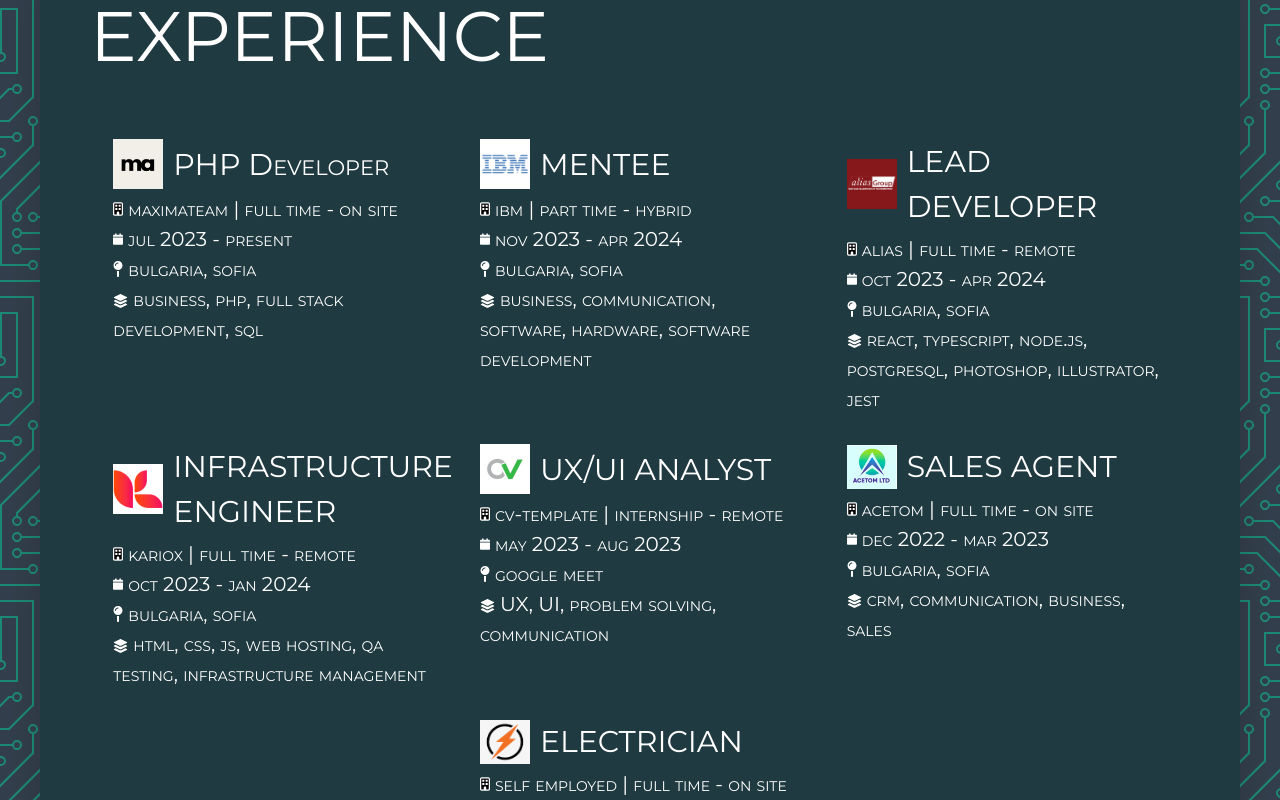
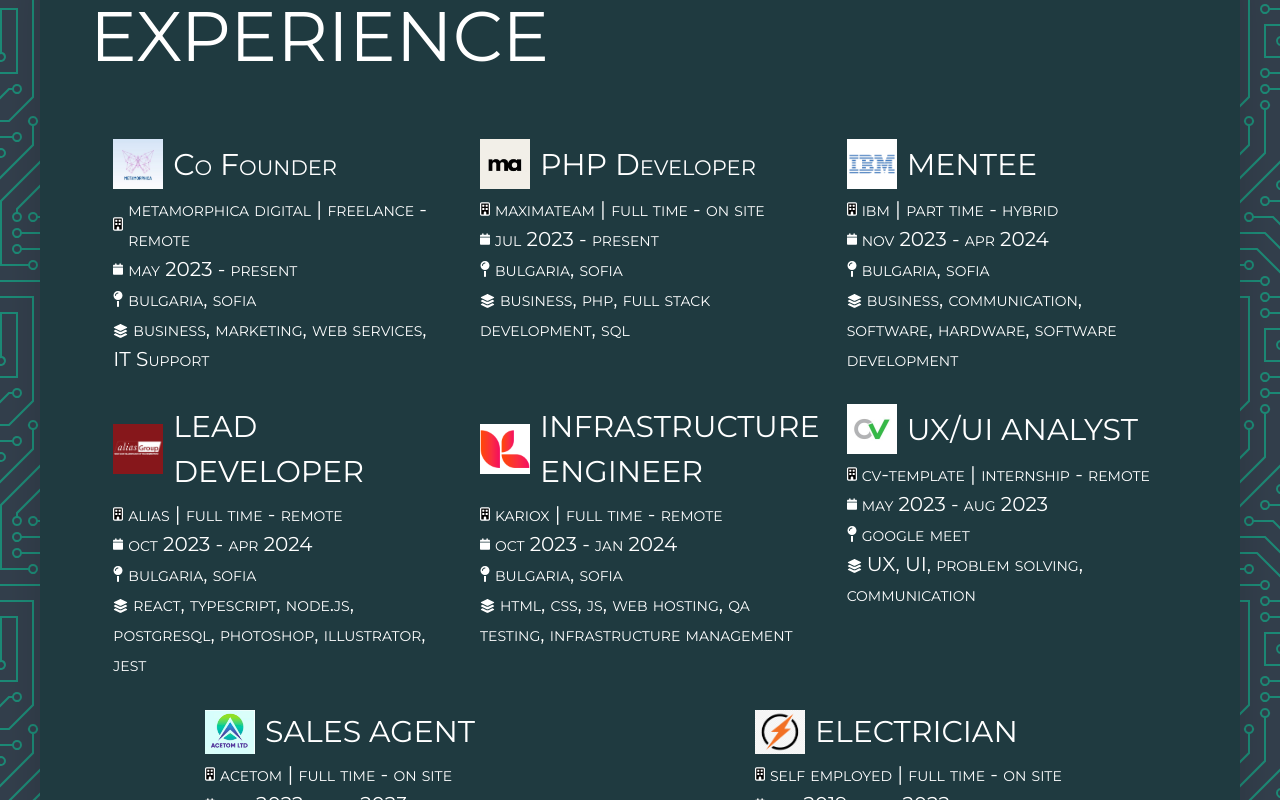
Before and after one commit to lazarevkristijan/Portfolio, a Next.js app: page / in a window 1280 px wide. Shown: the part 1160-1960 px from the top of the page. Built offline with nearby package versions, Linux system fonts and the light colour scheme.

Commit message:
add metamorphica

```diff
--- a/constants/index.js
+++ b/constants/index.js
@@ -253,6 +253,17 @@
 
 export const workExperiences = [
   {
+    title: "Co Founder",
+    imgSrc: "metamorphica.jpg",
+    company: "metamorphica digital",
+    periodFrom: "may 2023",
+    periodTo: "present",
+    employmentType: "freelance",
+    location: "bulgaria, sofia",
+    locationType: "remote",
+    skills: "business, marketing, web services, IT Support",
+  },
+  {
     title: "PHP Developer",
     imgSrc: "maximateam.jpg",
     company: "maximateam",
```
Also changed, not shown: public/experienceIcons/metamorphica.jpg (added).
